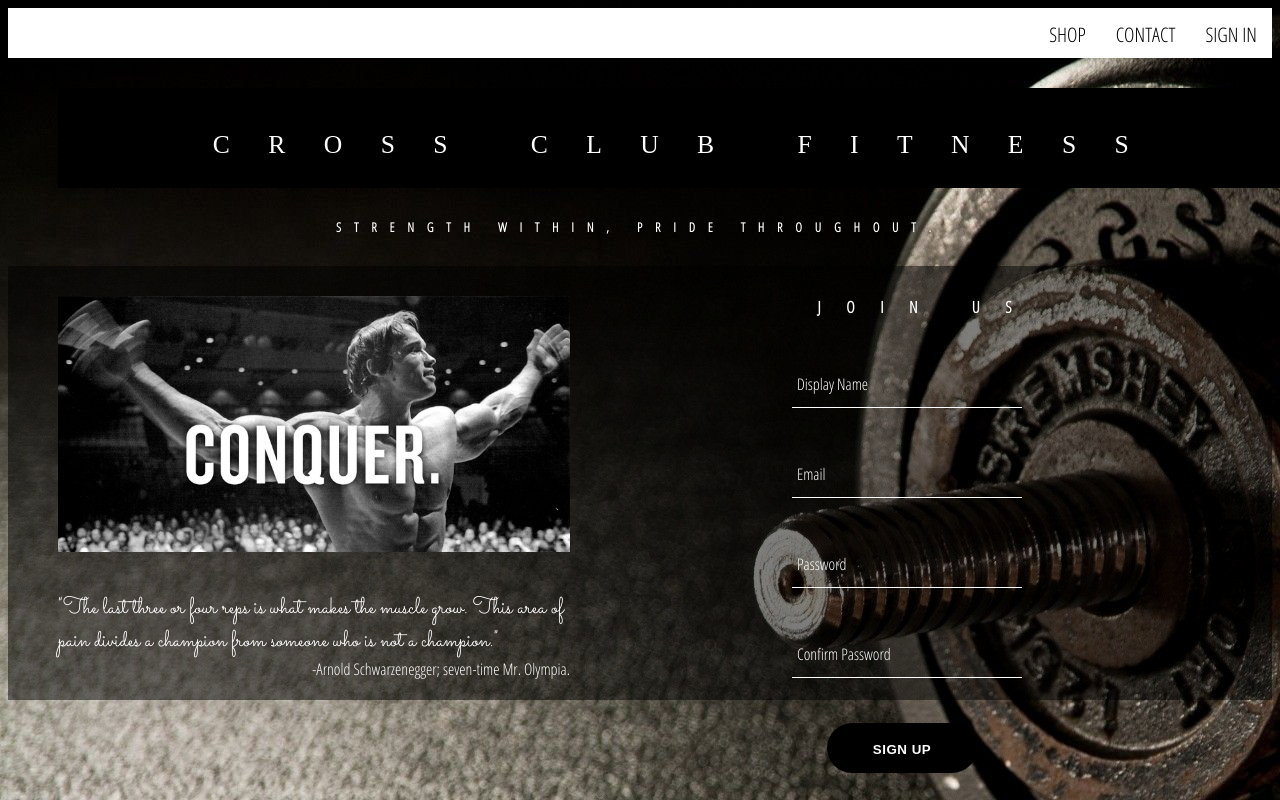
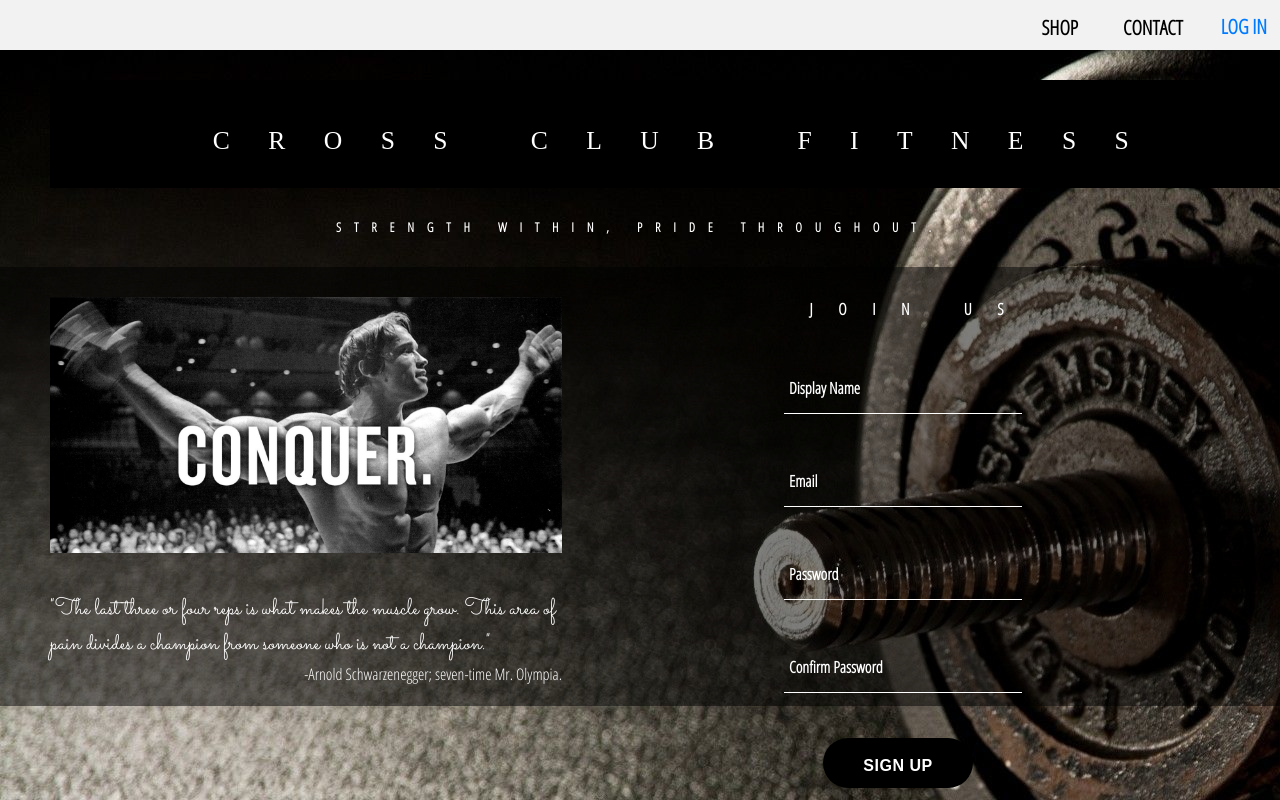
Before and after one commit to yashraj021/gymDatabase, a React (Create React App) app: page / in a window 1280 px wide. Shown: the top 800 px of the page. Built offline with nearby package versions, Linux system fonts and the light colour scheme; a web font is replaced by a local one.

Commit message:
Added Login key to trigger Modal

```diff
--- a/package.json
+++ b/package.json
@@ -3,8 +3,10 @@
   "version": "0.1.0",
   "private": true,
   "dependencies": {
+    "bootstrap": "^4.3.1",
     "node-sass": "^4.12.0",
     "react": "^16.9.0",
+    "react-bootstrap": "^1.0.0-beta.12",
     "react-dom": "^16.9.0",
     "react-router-dom": "^5.0.1",
     "react-scripts": "3.1.1"
--- a/public/index.html
+++ b/public/index.html
@@ -13,6 +13,12 @@
     <link href="https://fonts.googleapis.com/css?family=Saira+Stencil+One&display=swap" rel="stylesheet">
     <link href="https://fonts.googleapis.com/css?family=Open+Sans+Condensed:300|Saira+Stencil+One&display=swap" rel="stylesheet">
     <link href="https://fonts.googleapis.com/css?family=Sacramento&display=swap" rel="stylesheet">
+          <link
+        rel="stylesheet"
+        href="https://maxcdn.bootstrapcdn.com/bootstrap/4.3.1/css/bootstrap.min.css"
+        integrity="sha384-ggOyR0iXCbMQv3Xipma34MD+dH/1fQ784/j6cY/iJTQUOhcWr7x9JvoRxT2MZw1T"
+        crossorigin="anonymous"
+      />
     <!--
       manifest.json provides metadata used when your web app is installed on a
       user's mobile device or desktop. See https://developers.google.com/web/fundamentals/web-app-manifest/
--- a/src/App.js
+++ b/src/App.js
@@ -3,6 +3,7 @@ import HomePage from './pages/HomePage/HomePage.jsx';
 import Header from './components/header.component/header.component';
 import './App.scss';
 import { Switch, Route } from 'react-router-dom';
+
 
 
 function App() {
--- a/src/components/form-input/form-input.styles.scss
+++ b/src/components/form-input/form-input.styles.scss
@@ -24,6 +24,7 @@ $main-color:pink;
     border-radius: 0;
     border-bottom: 1px solid $sub-color;
     margin: 25px 0;
+    font-weight: bold;
 
     &:focus {
       outline: none;
@@ -48,7 +49,7 @@ $main-color:pink;
     left: 5px;
     top: 10px;
     transition: 100ms ease all;
-
+    font-weight: bold;
     &.shrink {
       @include shrinkLabel();
     }
--- a/src/components/header.component/header.component.jsx
+++ b/src/components/header.component/header.component.jsx
@@ -1,6 +1,7 @@
 import React from 'react';
 import './header.style.scss';
 import { Link } from 'react-router-dom';
+import SignIn from '../sign-in.component/sign-in.component';
 
 
 const Header = () => (
@@ -9,13 +10,15 @@ const Header = () => (
             <Link className = 'option' to = '/shop'>
                 SHOP
             </Link>
-
             <Link className = 'option' to = '/shop'>
                 CONTACT
             </Link>
-             <Link className = 'option' to = '/signin'>
-                SIGN IN
-            </Link>
+            <div>
+                <SignIn/>
+            </div>
+
+
+
         </div>
     </div>
 )
--- a/src/components/header.component/header.style.scss
+++ b/src/components/header.component/header.style.scss
@@ -3,7 +3,7 @@
     width: 100%;
     display: flex;
     justify-content: space-between;
-    background-color: white;
+    background-color: rgba(242, 242, 242, 1);
     font-family: 'Open Sans Condensed', sans-serif;
   }
 
@@ -15,9 +15,11 @@
     font-size: 20px;
     cursor: pointer;
     padding-top: 10px;
+    padding-bottom: 10px;
+    font-weight: bold;
 
     .option {
-      padding: 3px 15px 5px 15px;
+      padding: 3px 15px 5px 30px;
     }
 
     .option:hover {
--- /dev/null
+++ b/src/components/sign-in.component/sign-in.component.jsx
@@ -0,0 +1,31 @@
+import React from 'react';
+import { Button } from 'react-bootstrap';
+
+
+
+class SignIn extends React.Component {
+    constructor(props){
+        super(props);
+
+
+        this.state = {
+            show: true
+
+        }
+    }
+
+
+    onhandle = () => {
+        this.setState({show: false});
+    }
+
+    render() {
+        return (
+               <Button variant="link" className = "LogIn" style = {{fontSize: '20px', paddingTop: '1.1px', fontWeight: "bold", marginLeft: "10px"}}>
+                   LOG IN
+               </Button>
+        )
+    }
+}
+
+export default SignIn;
--- /dev/null
+++ b/src/components/sign-in.component/sign-in.styles.scss
@@ -0,0 +1,3 @@
+.LogIn:hover{
+    color: pink;
+}
--- a/src/pages/HomePage/HomePage.jsx
+++ b/src/pages/HomePage/HomePage.jsx
@@ -2,6 +2,7 @@ import React from 'react';
 import './HomePage.scss';
 import Arnold from '../../assets/Arnold.jpg';
 import SignUp from '../../components/sign-up/sign-up.component';
+
 
 
 
@@ -52,7 +53,6 @@ class HomePage extends React.Component{
                 <SignUp className = "forms" onSignUp = { this.onSignUp } />
             </div>
             </div>
-
     </div>
 );
     }
```
Also changed, not shown: 2 other files (tests, documents, lock files or other folders).
